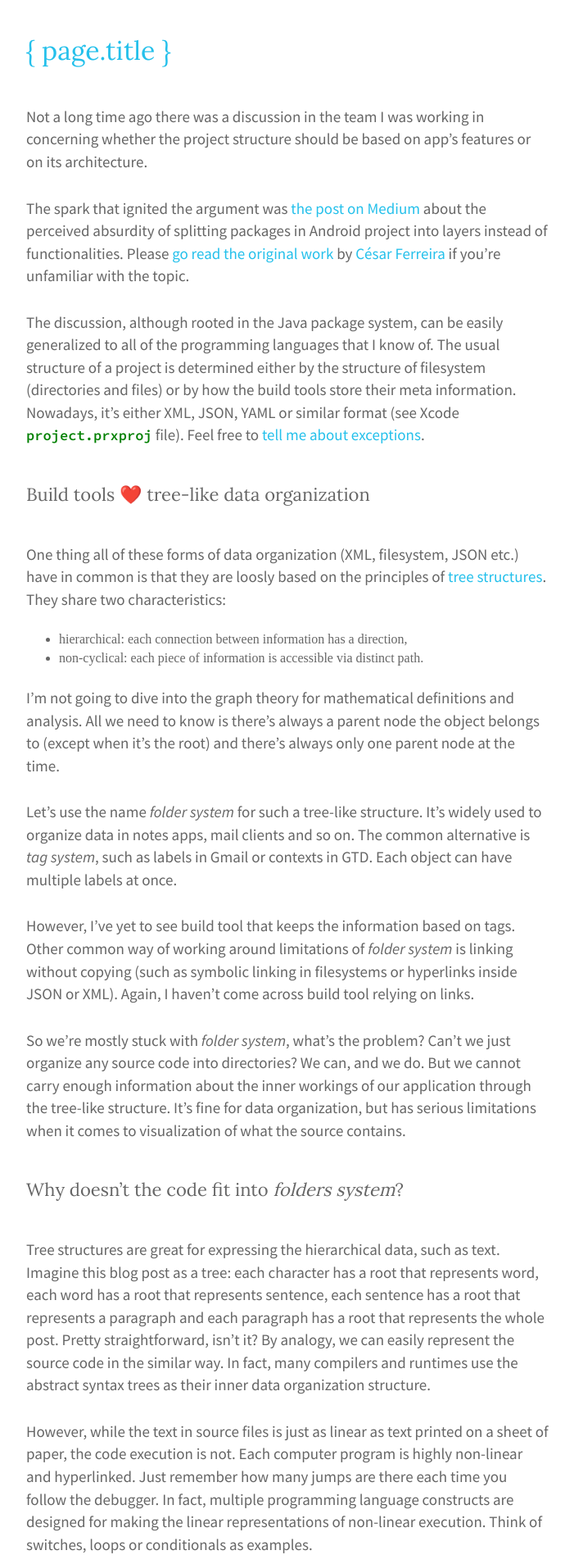
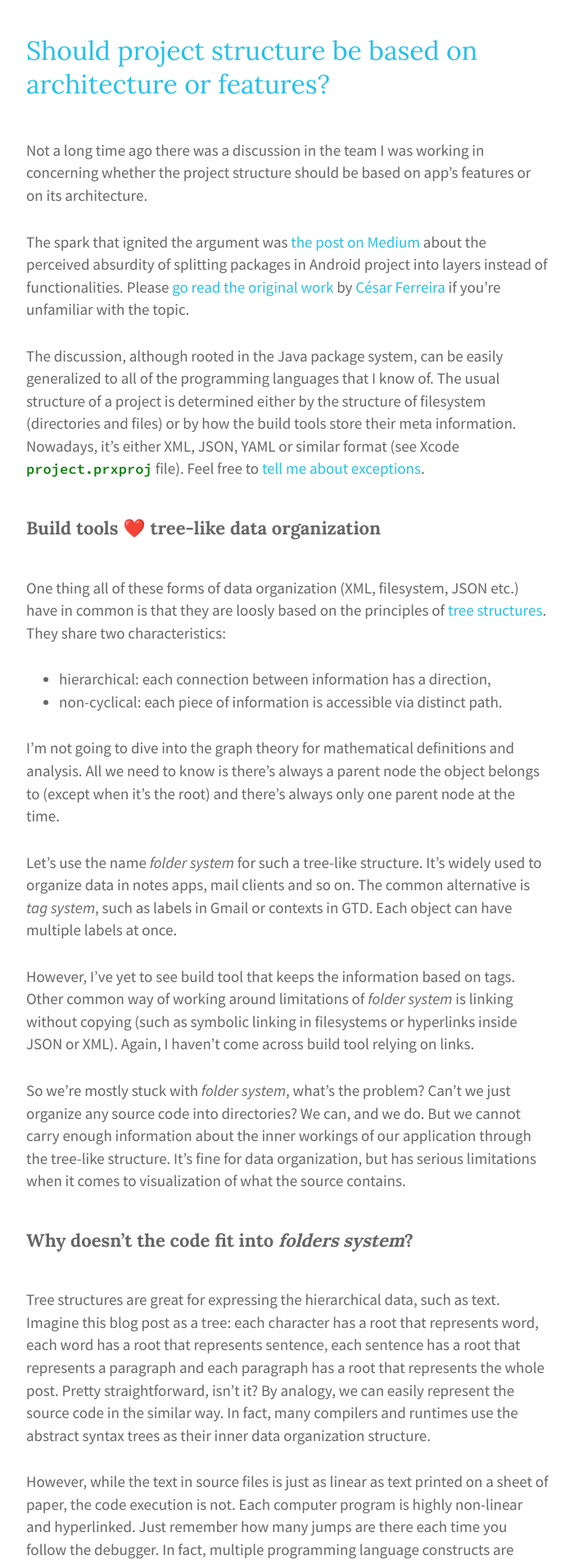
Before and after one commit to siejkowski/siejkowski.github.com, a Jekyll site: the page built from _posts/2016-03-15-project-structure.md, in a window 1280 px wide. Shown: the top 1908 px of the page at 82% size, without its empty margins (288-989 px from the left). Built offline with Jekyll 4.4.1, drawn with Linux system fonts in a browser that asks for light colours; some of the changed text lies outside the part shown.

Commit message:
updates to styles and fix in post template

```diff
--- a/_posts/2016-03-15-project-structure.md
+++ b/_posts/2016-03-15-project-structure.md
@@ -8,7 +8,7 @@ keywords: project structure, architecture, functionalities, folders, names
 description: An article describing why there's no definitive way of organizing the source code and what can be done to improve project structure readability.
 
 ---
-# [{ page.title }]({ page.url })
+# [{{ page.title }}]({{ page.url }})
 
 Not a long time ago there was a discussion in the team I was working in concerning whether the project structure should be based on app's features or on its architecture.
 
@@ -86,4 +86,4 @@ I'd like to leave you with one thought: even if you're stuck with *folder system
 
 I'm more than happy to discuss the article or any other topic related to software development. Contact me [@\_siejkowski](https://twitter.com/_siejkowski).
 
-### { page.date | date: "%Y-%m-%d" }
+### {{ page.date | date: "%Y-%m-%d" }}
--- a/css/style.css
+++ b/css/style.css
@@ -64,6 +64,7 @@ h1 {
 }
 h2 {
   font: 22px 'Lora', serif;
+  font-weight: bold;
   line-height: 1.35;
   padding-top: 20px;
   padding-bottom: 20px;
@@ -92,7 +93,7 @@ pre {
   text-indent: 3.0em;
   font-size: 1em;
 }
-p {
+ul, ol, p {
   font: 19px "Source Sans Pro", Georgia, serif;
   line-height: 1.45;
   padding-bottom: 5px;
```
